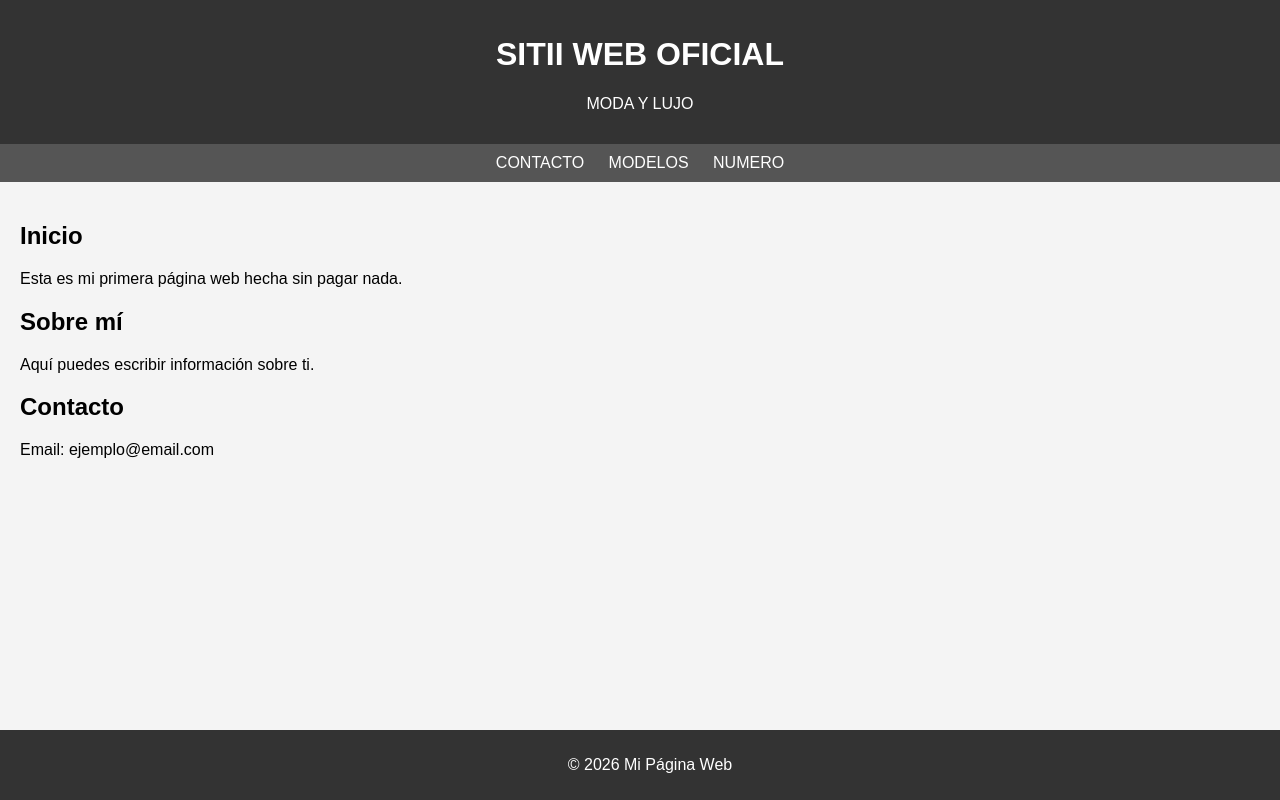
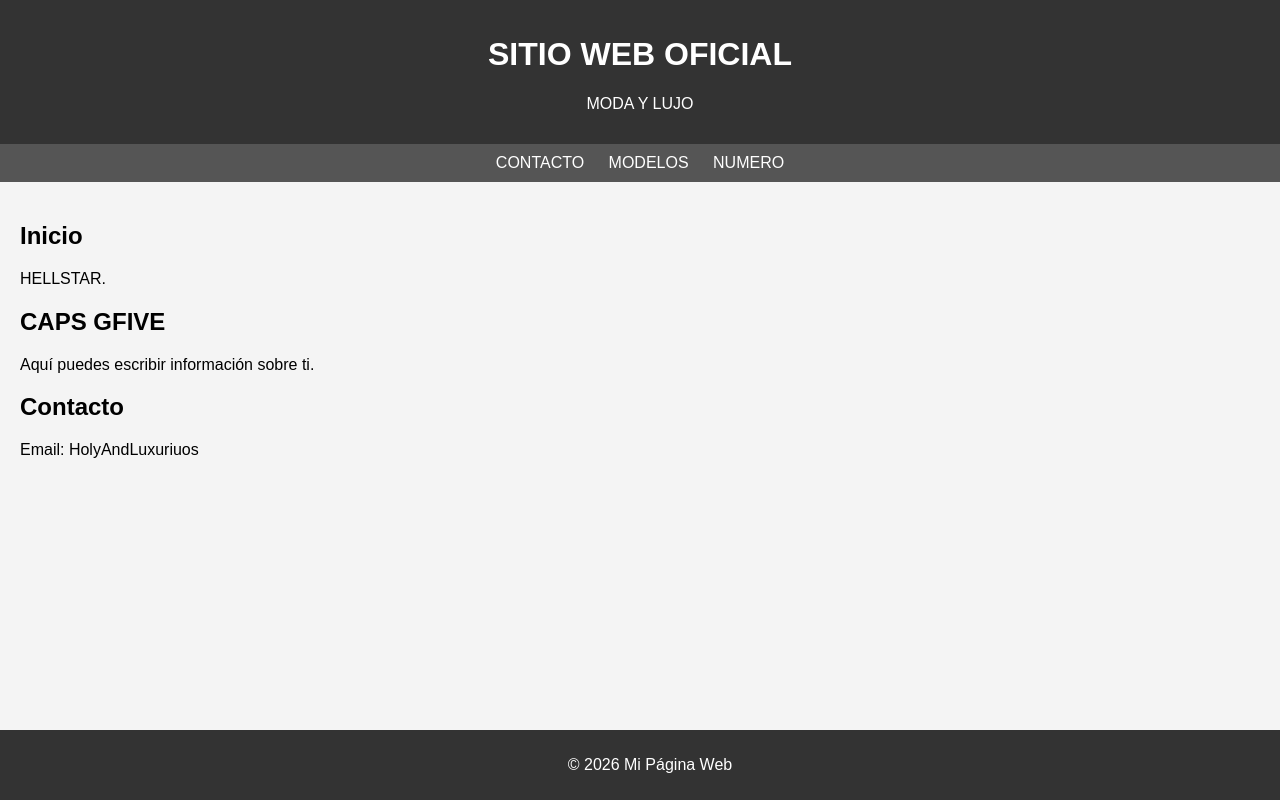
Before and after one commit to leonardodiaznunez530-hue/Holyandluxurious-, a plain HTML site: page index.html in a window 1280 px wide. Drawn offline with Linux system fonts and the light colour scheme.

Commit message:
Update header and content in index.html

```diff
--- a/index.html
+++ b/index.html
@@ -51,7 +51,7 @@
 <body>
 
 <header>
-    <h1>SITII WEB OFICIAL</h1>
+    <h1>SITIO WEB OFICIAL</h1>
     <p>MODA Y LUJO</p>
 </header>
 
@@ -63,13 +63,13 @@
 
 <div class="container">
     <h2>Inicio</h2>
-    <p>Esta es mi primera página web hecha sin pagar nada.</p>
+    <p>HELLSTAR.</p>
 
-    <h2>Sobre mí</h2>
+    <h2>CAPS GFIVE</h2>
     <p>Aquí puedes escribir información sobre ti.</p>
 
     <h2>Contacto</h2>
-    <p>Email: ejemplo@email.com</p>
+    <p>Email: HolyAndLuxuriuos</p>
 </div>
 
 <footer>
```
